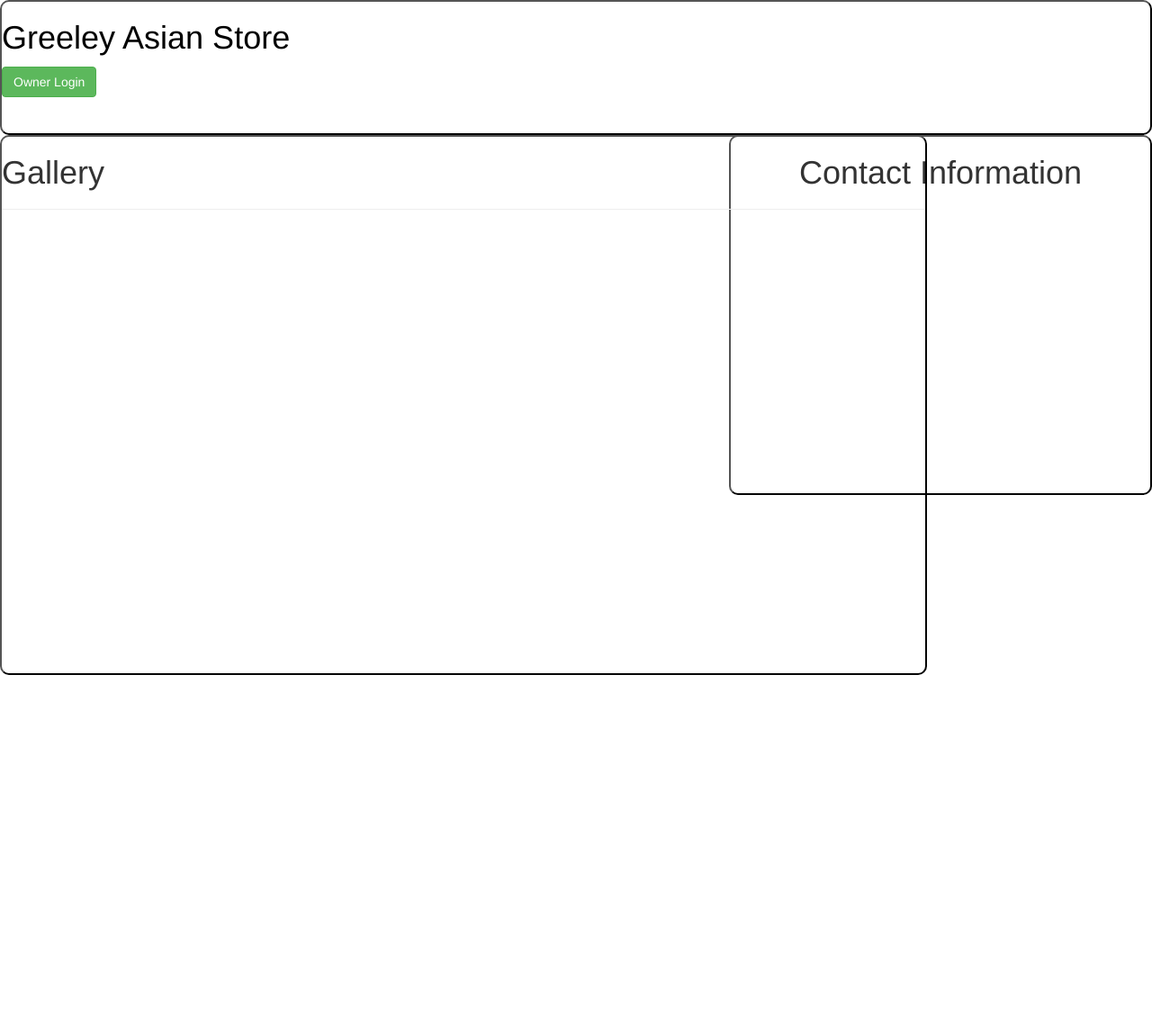
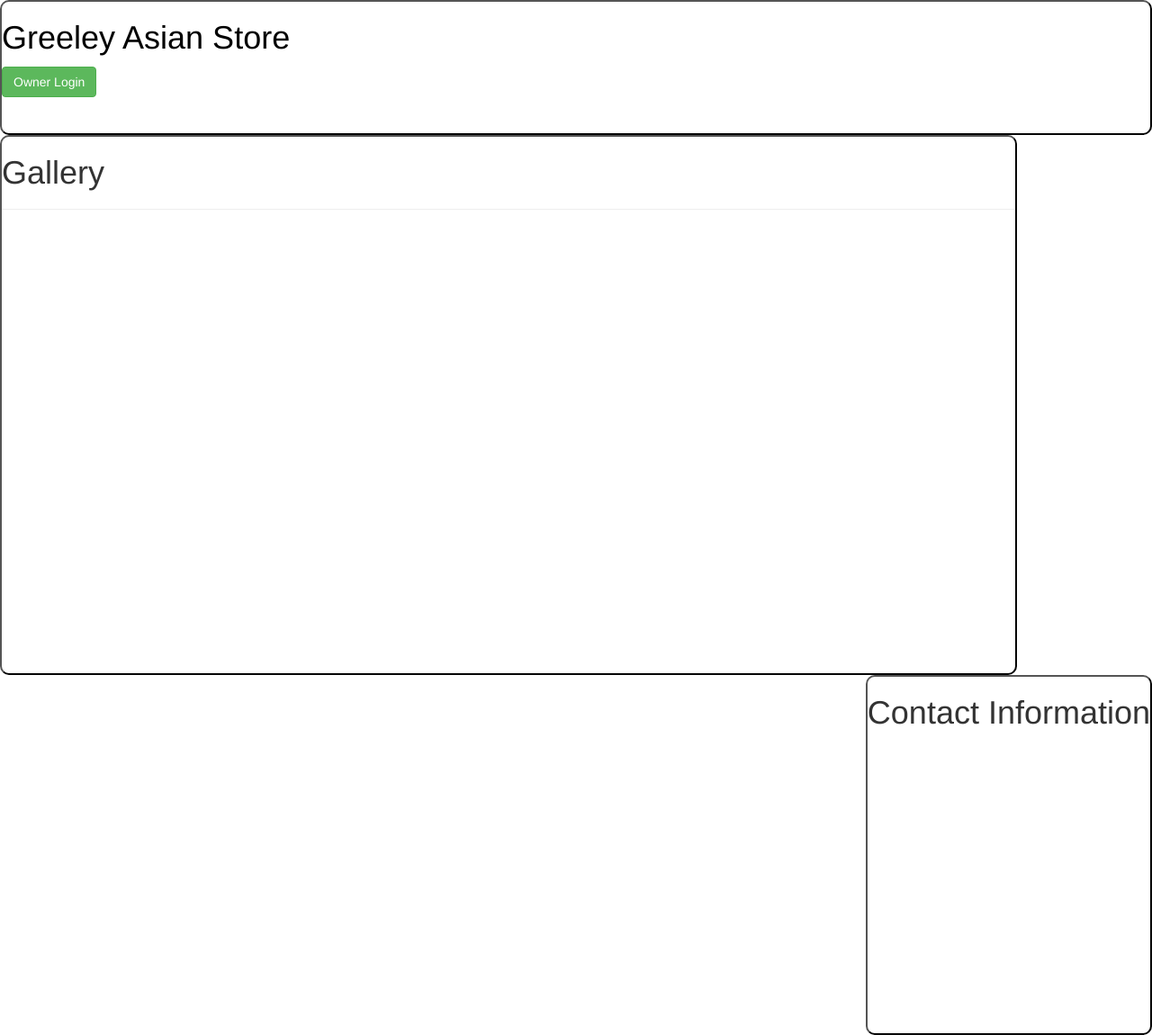
Before and after one commit to thom1664/La-Leche, a Django app: page / in a window 1280 px wide. Shown: the whole page at 90% size. Before the commit the page ends 750 px from the top, so only its background shows below. Run offline with Django 3.2, Linux system fonts and the light colour scheme; some libraries are stand-ins or nearby versions.

Commit message:
added inline block display, css

```diff
--- a/website/static/main.css
+++ b/website/static/main.css
@@ -11,16 +11,16 @@
     border: 2px outset black;
     /* background-color: rgb(191, 171, 199); */
     height: 600px;
-    width: 1030px;
-    position: fixed;
+    width: 1130px;
     border-radius: 10px;
+    display: inline-block;
 }
 
 #contact_box {
     border: 2px outset black;
     /* background-color: rgb(191, 171, 199); */
     height: 400px;
-    width: 470px;
+    /* width: 470px; */
     float: right;
     border-radius: 10px;
     text-align: center;
```
